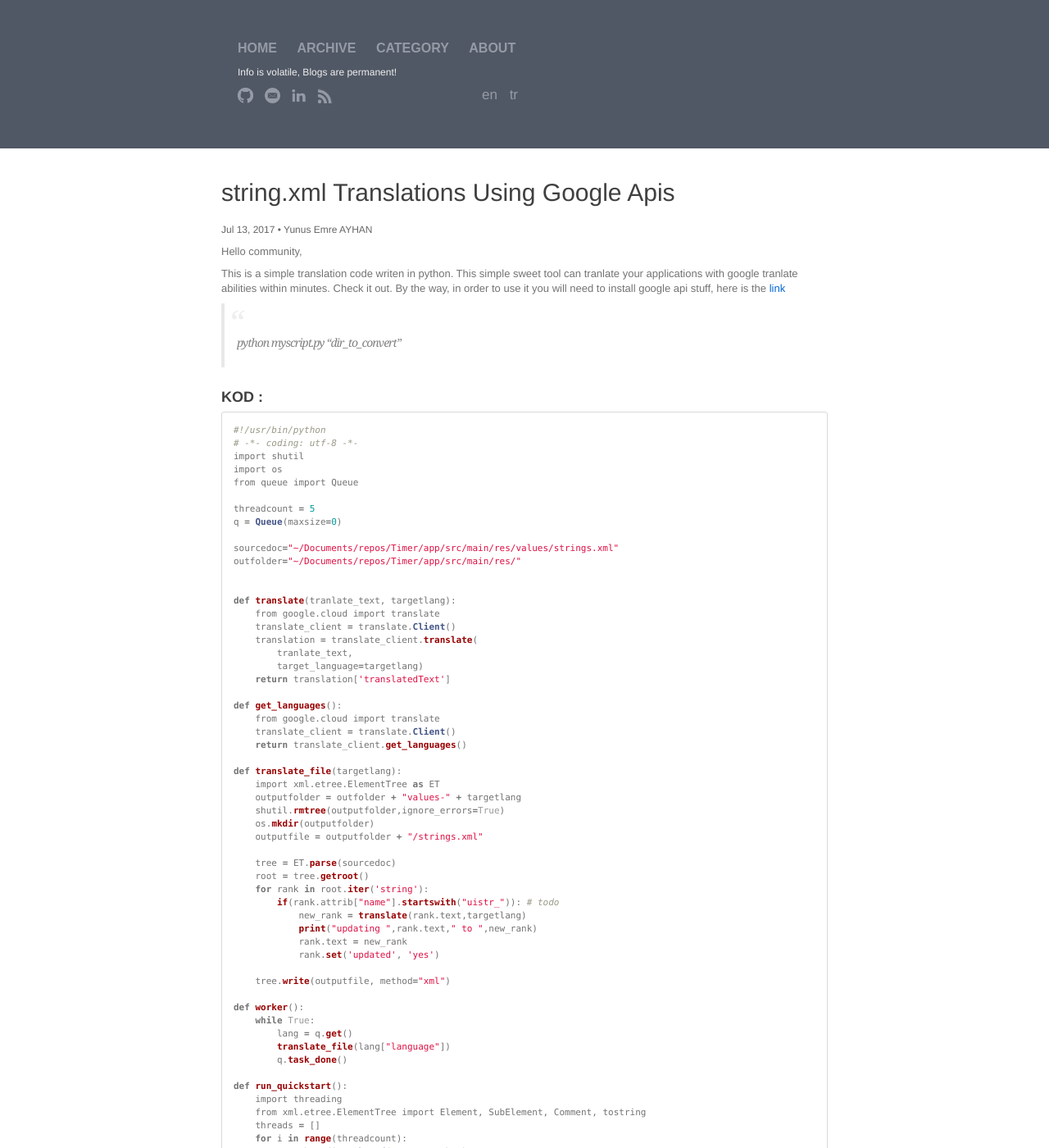
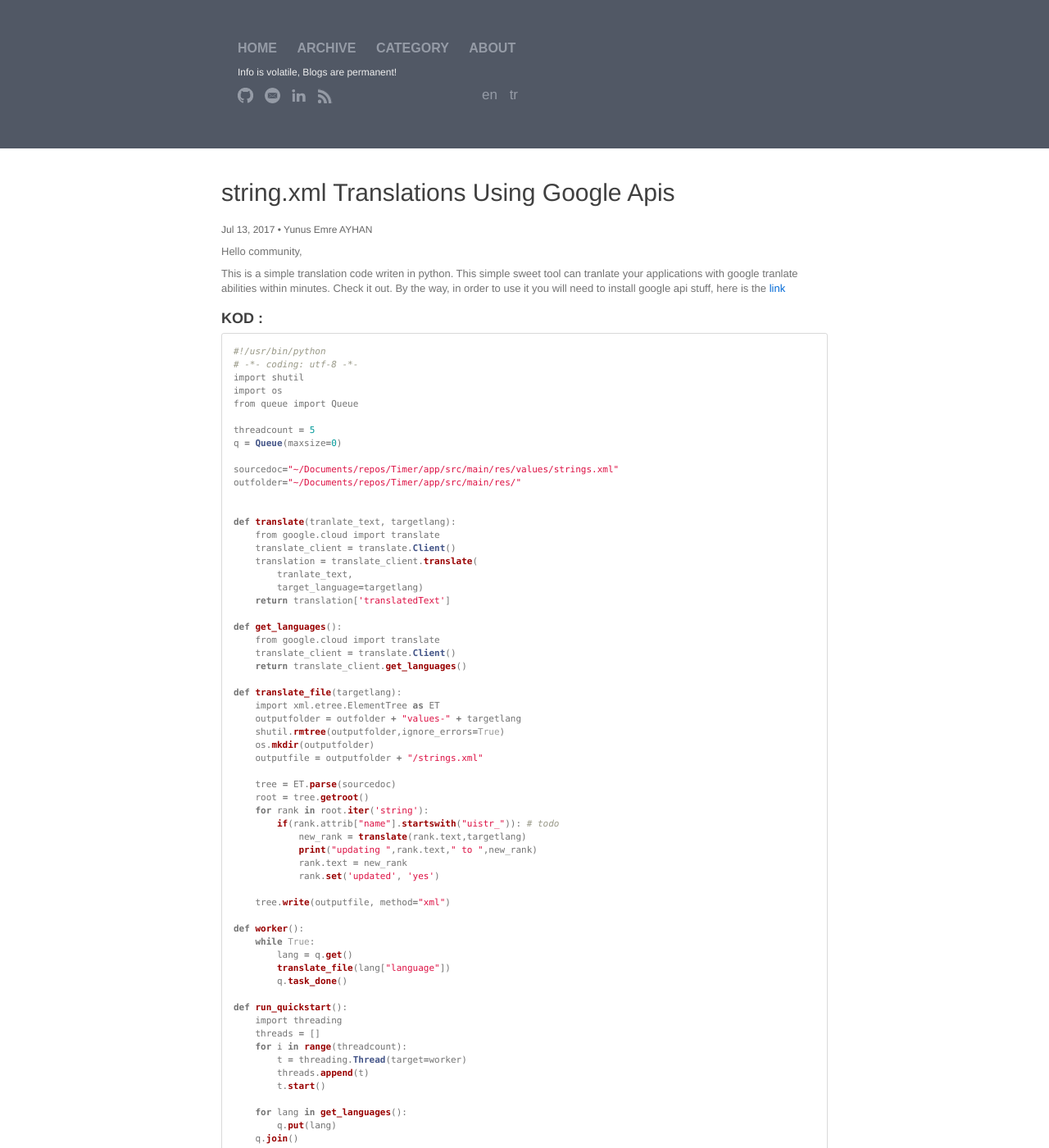
Before and after one commit to yunusemreayhan/yunusemreayhan.github.io, a Jekyll site: the page built from _posts/2017-07-13-Android-Translate-Your-String-Xml-Files-Concurrently.markdown, in a window 1280 px wide and 1400 px high. Shown: the whole window at 82% size. Built offline with Jekyll 4.4.1, drawn with Linux system fonts in a browser that asks for light colours; comment, search, counter and statistics services are not loaded.

Commit message:
last post edit

```diff
--- a/_posts/2017-07-13-Android-Translate-Your-String-Xml-Files-Concurrently.markdown
+++ b/_posts/2017-07-13-Android-Translate-Your-String-Xml-Files-Concurrently.markdown
@@ -10,7 +10,6 @@
 Hello community,
 
 This is a simple translation code writen in python. This simple sweet tool can tranlate your applications with google tranlate abilities within minutes. Check it out. By the way, in order to use it you will need to install google api stuff, here is the [link](https://developers.google.com/api-client-library/)
-> python myscript.py "dir_to_convert"
 
 ### KOD :
 
@@ -67,7 +66,6 @@
 
 def run_quickstart():
     import threading
-    from xml.etree.ElementTree import Element, SubElement, Comment, tostring
     threads = []
     for i in range(threadcount):
         t = threading.Thread(target=worker)
```
